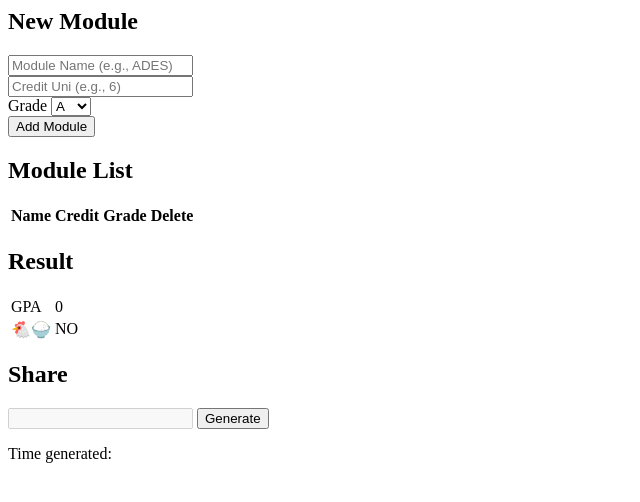
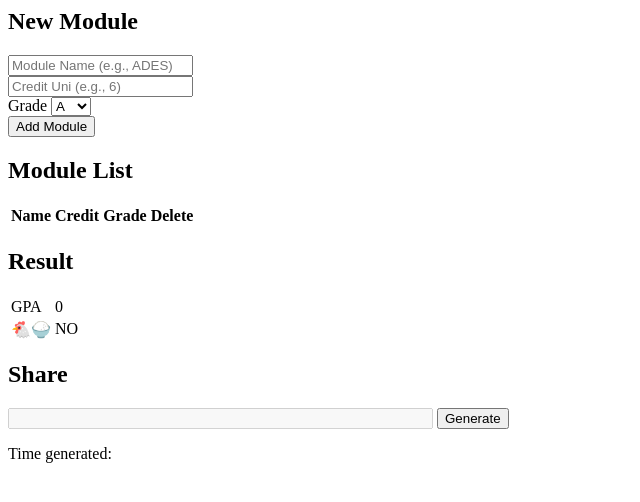
Before and after one commit to ST0507-ades/gpa-calculator, a plain HTML site: page index.html in a window 1280 px wide. Shown: the whole page, without its empty margins (0-640 px from the left). Drawn offline with Linux system fonts and the light colour scheme.

Commit message:
Lengthen input field

```diff
--- a/index.html
+++ b/index.html
@@ -83,7 +83,7 @@
             <section>
                 <h2>Share</h2>
                 <form>
-                    <input type="text" disabled id="share-link" />
+                    <input type="text" disabled id="share-link" size="50" />
                     <button type="submit" id="generate-link">Generate</button>
                     <p>Time generated: <span id="time-generated"></span></p>
                 </form>
```
